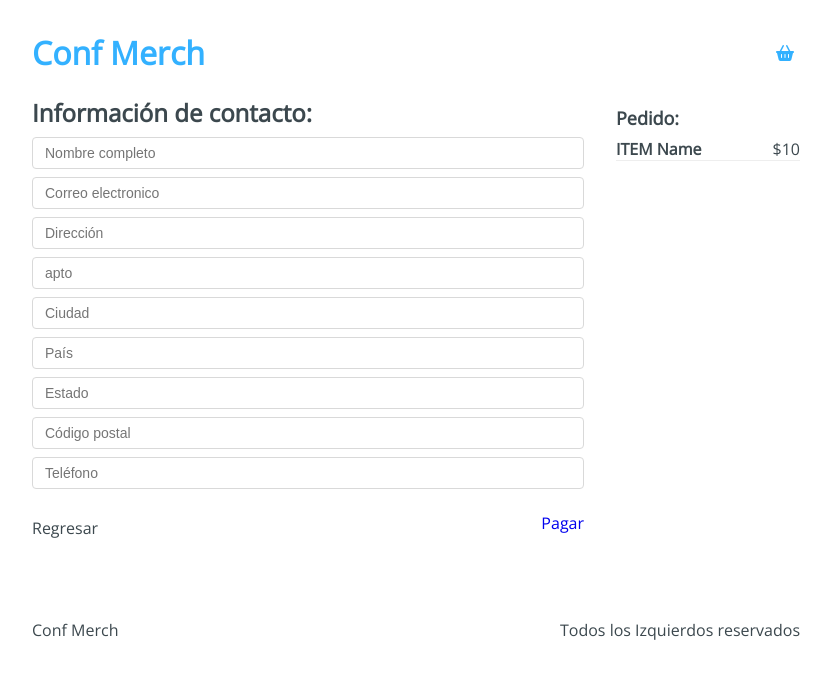
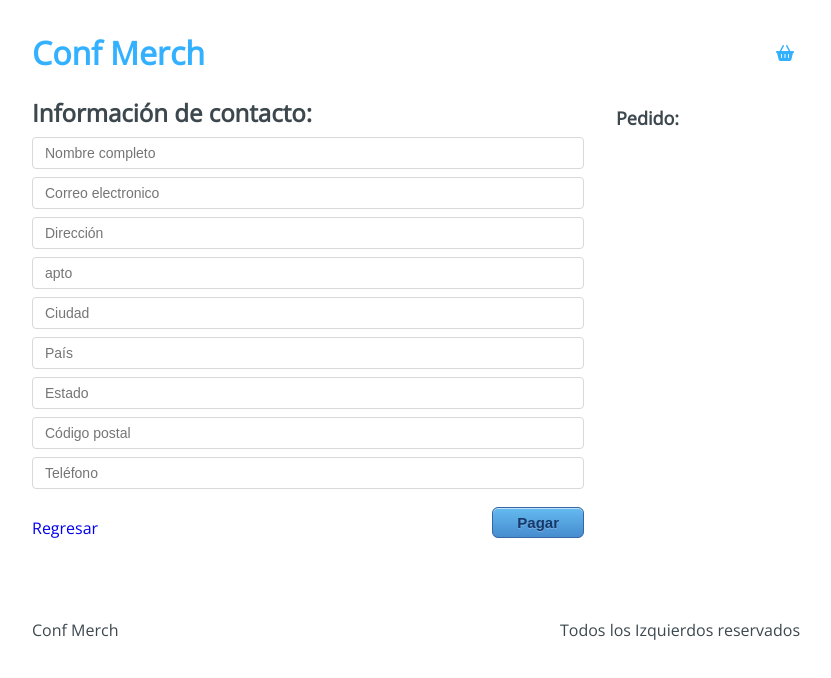
Before and after one commit to gonpineiro/profesional-react-hook-2020-conf-merch, a React app: page /checkout/information in a window 1280 px wide. Shown: the top 678 px of the page, without its empty margins (224-1055 px from the left). Built offline with nearby package versions, Linux system fonts and the light colour scheme.

Commit message:
UseRef Buyer!

```diff
--- a/src/containers/Information.jsx
+++ b/src/containers/Information.jsx
@@ -1,15 +1,40 @@
-import React from 'react';
+/* eslint-disable react/jsx-one-expression-per-line */
+import React, { useRef, useContext } from 'react';
 import { Link } from 'react-router-dom';
+import AppContext from '../context/AppContext';
 import '../styles/components/Information.css';
 
-const Information = () => (
+const Information = () => {
+  const { state, addToBuyer } = useContext(AppContext);
+  const form = useRef(null);
+
+  const { cart } = state;
+
+  const handleSubmit = () => {
+    const formData = new FormData(form.current);
+    const buyer = {
+      name: formData.get('name'),
+      email: formData.get('email'),
+      address: formData.get('address'),
+      apto: formData.get('apto'),
+      city: formData.get('city'),
+      country: formData.get('country'),
+      state: formData.get('state'),
+      cp: formData.get('cp'),
+      phone: formData.get('phone'),
+    };
+
+    addToBuyer(buyer);
+  };
+
+  return (
     <div className="Information">
       <div className="Information-content">
         <div className="Information-head">
           <h2>Información de contacto:</h2>
         </div>
         <div className="Information-form">
-        <form action="">
+          <form ref={form}>
             <input type="text" placeholder="Nombre completo" name="name" />
             <input type="text" placeholder="Correo electronico" name="email" />
             <input type="text" placeholder="Dirección" name="address" />
@@ -22,22 +47,29 @@
           </form>
         </div>
         <div className="Information-buttons">
-        <div className="Information-back">Regresar</div>
+          <div className="Information-back">
+            <Link to="/checkout">Regresar</Link>
+          </div>
           <div className="Information-next">
-          <Link to="/checkout/payment">Pagar</Link>
+            <button type="button" onClick={handleSubmit}>
+              Pagar
+            </button>
           </div>
         </div>
       </div>
       <div className="Information-sidebar">
         <h3>Pedido:</h3>
-      <div className="Information-item">
+        {cart.map((item) => (
+          <div className="Information-item" key={item.title}>
             <div className="Information-element">
-          <h4>ITEM Name</h4>
-          <span>$10</span>
+              <h4>{item.title}</h4>
+              <span>$ {item.price}</span>
             </div>
           </div>
+        ))}
       </div>
     </div>
   );
+};
 
 export default Information;
--- a/src/hooks/useInitialState.js
+++ b/src/hooks/useInitialState.js
@@ -18,9 +18,17 @@
     });
   };
 
+  const addToBuyer = (payload) => {
+    setState({
+      ...state,
+      buyer: [...state.buyer, payload],
+    });
+  };
+
   return {
     addToCart,
     removeFromCart,
+    addToBuyer,
     state,
   };
 };
--- a/src/initialState.js
+++ b/src/initialState.js
@@ -1,5 +1,6 @@
 export default {
   cart: [],
+  buyer: [],
   products: [
     {
       id: '1',
```
Lines whose indentation alone changed are shown as unchanged.
